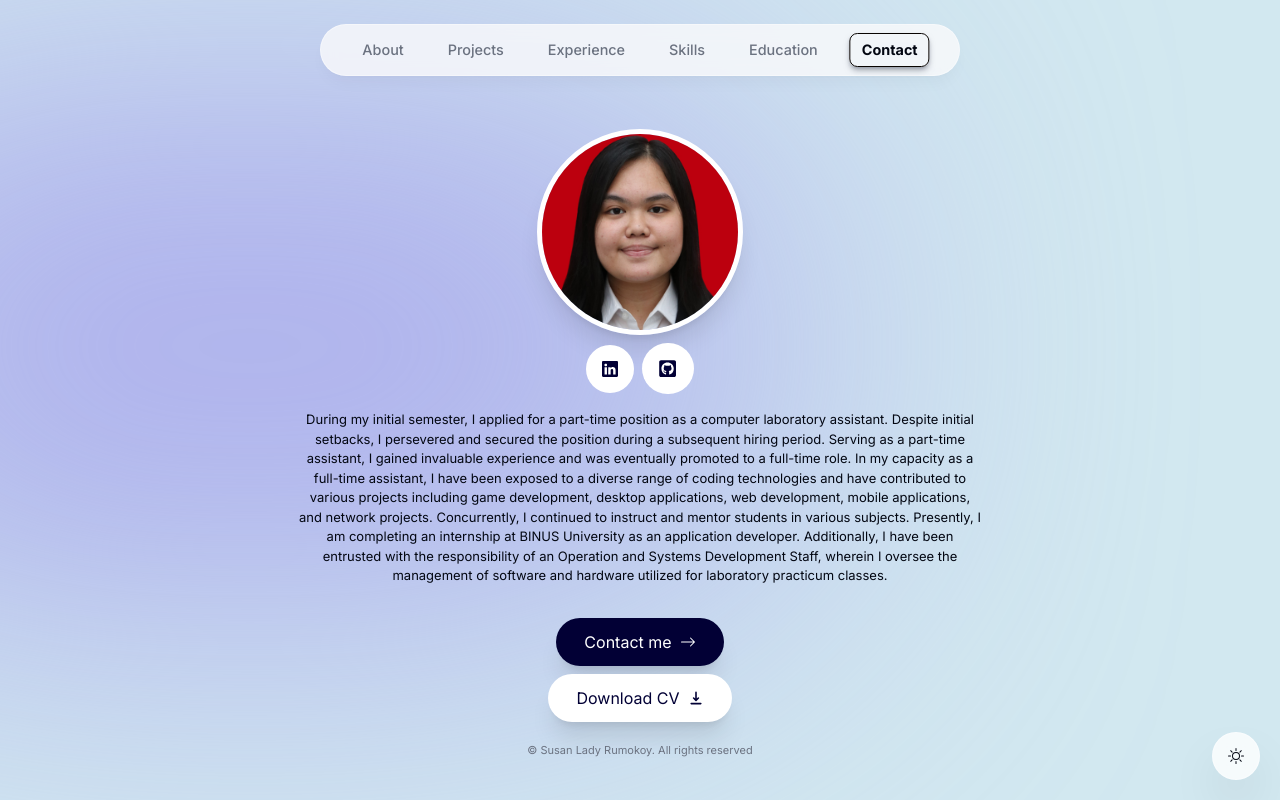
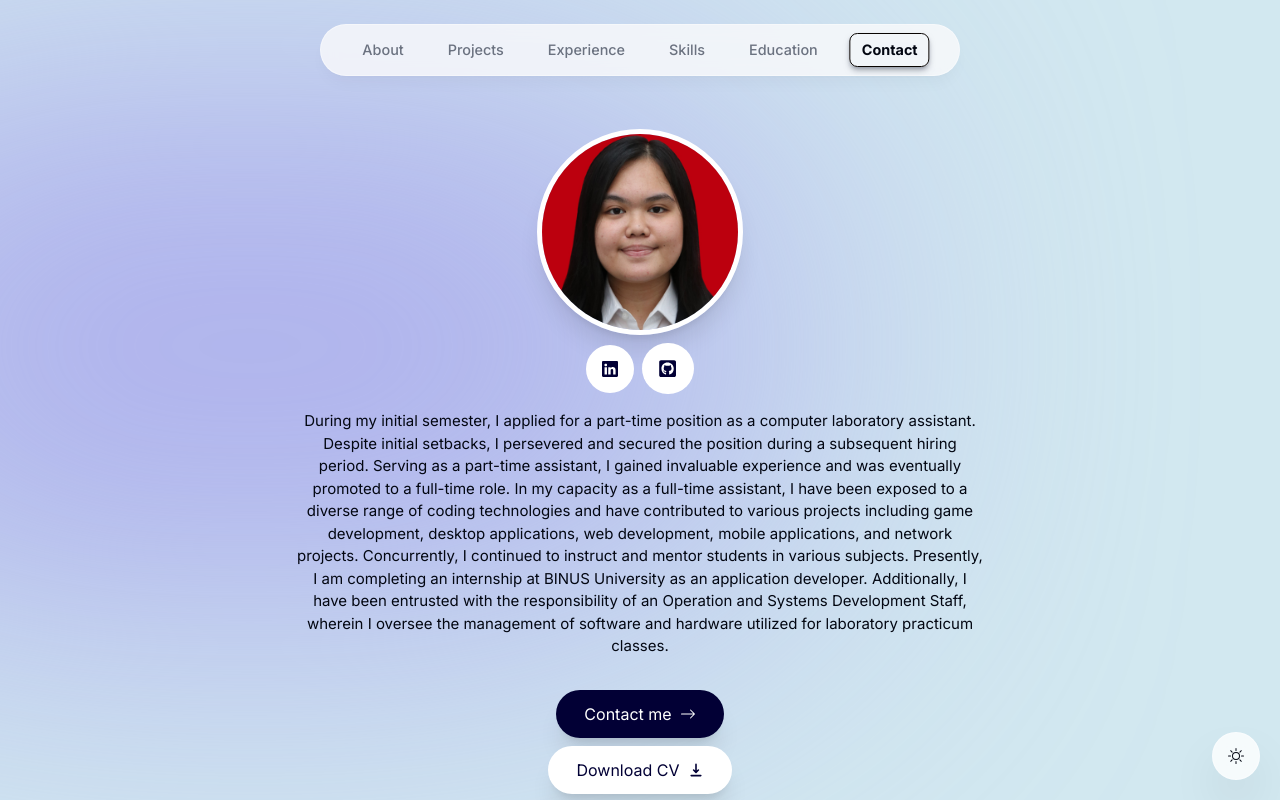
Before and after one commit to susanladyyy/portfolio, a Next.js app: page / in a window 1280 px wide. Shown: the top 800 px of the page. Built offline with nearby package versions, Linux system fonts and the light colour scheme; no server answers.

Commit message:
fix some theme issues

```diff
--- a/components/about/about.tsx
+++ b/components/about/about.tsx
@@ -41,7 +41,7 @@ export default function About() {
                 <div className={styles.about_right}>
                     <div className={styles.about_desc}>
                         {/* <p className='text-2xl'>About Me</p> */}
-                        <p className={styles.paragraph}>
+                        <p className='text-[15px]'>
                             { about }
                         </p>
                     </div>
--- a/components/education/education.tsx
+++ b/components/education/education.tsx
@@ -36,7 +36,7 @@ export default function EducationElement() {
                                 <div className='text-[15px]'>{edu.title}</div>
                                 <div className='text-xl font-bold my-[2%]'>{edu.school}</div>
                                 <div className='text-lg my-[3%]'>{edu.major}</div>
-                                <div><span className={`${edu.gpa ? 'bg-[#fafbfc] dark:bg-[#433c8f] p-2 rounded-lg' : ''}`}>{ edu.gpa ? `GPA: ${edu.gpa}` : ''}</span></div>
+                                <div><span className={`${edu.gpa ? 'bg-[#a9a9ec] dark:bg-[#433c8f] p-2 rounded-lg' : ''}`}>{ edu.gpa ? `GPA: ${edu.gpa}` : ''}</span></div>
                             </VerticalTimelineElement>
                         </Fragment>
                     ))
```
